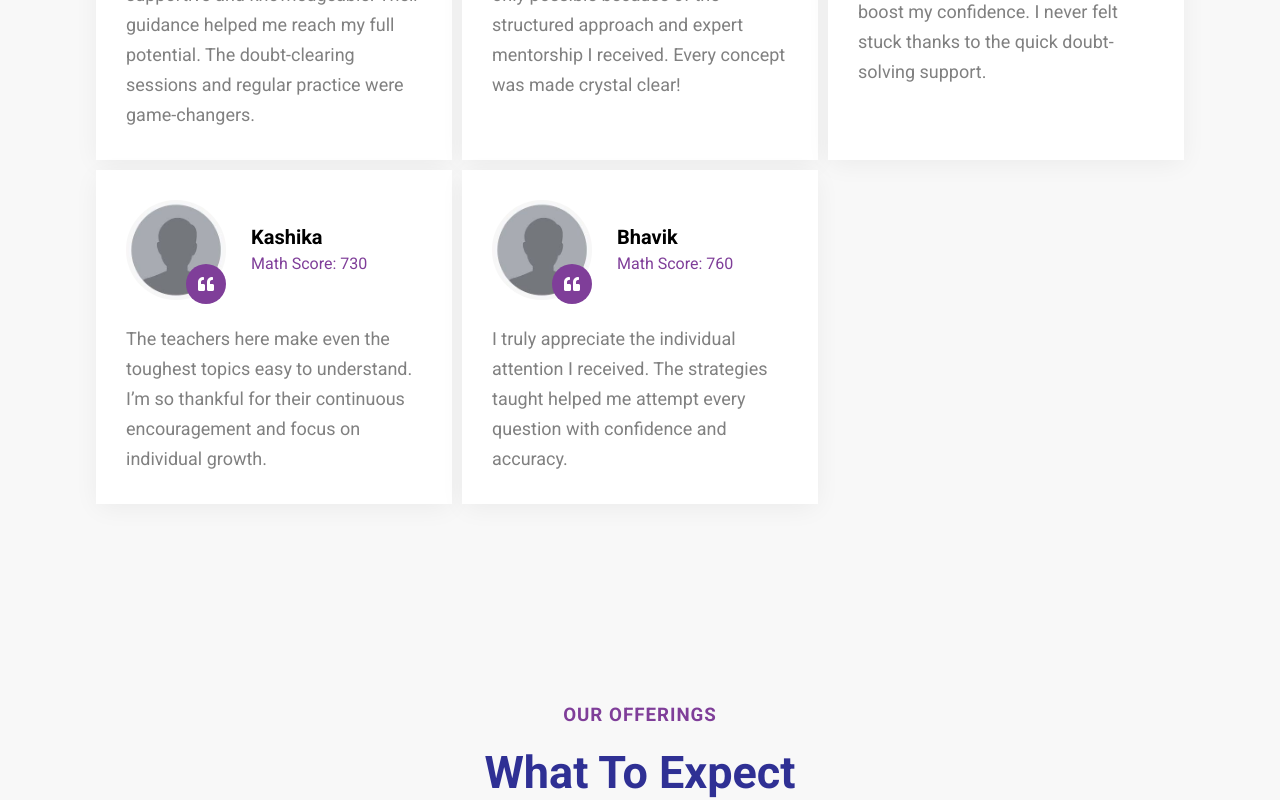
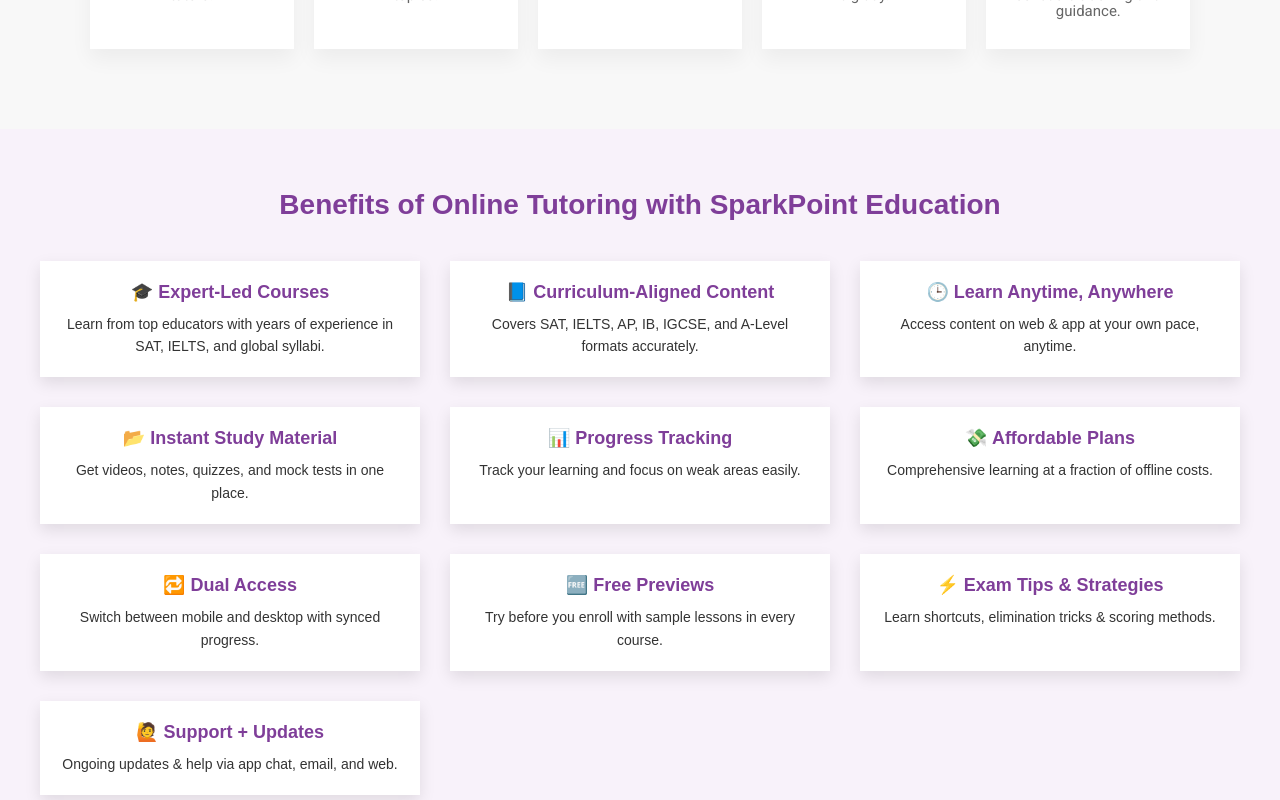
Before and after one commit to vishalsingh612/sparkpointeducation, a React (Create React App) app: page / in a window 1280 px wide. Shown: the part 5380-6180 px from the top of the page. Built offline with nearby package versions, Linux system fonts and the light colour scheme.

Commit message:
new section

```diff
--- /dev/null
+++ b/src/components/home/BenefitsSection.jsx
@@ -0,0 +1,106 @@
+import React from "react"
+
+const benefits = [
+  {
+    title: "🎓 Expert-Led Courses",
+    desc: "Learn from top educators with years of experience in SAT, IELTS, and global syllabi.",
+  },
+  {
+    title: "📘 Curriculum-Aligned Content",
+    desc: "Covers SAT, IELTS, AP, IB, IGCSE, and A-Level formats accurately.",
+  },
+  {
+    title: "🕒 Learn Anytime, Anywhere",
+    desc: "Access content on web & app at your own pace, anytime.",
+  },
+  {
+    title: "📂 Instant Study Material",
+    desc: "Get videos, notes, quizzes, and mock tests in one place.",
+  },
+  {
+    title: "📊 Progress Tracking",
+    desc: "Track your learning and focus on weak areas easily.",
+  },
+  {
+    title: "💸 Affordable Plans",
+    desc: "Comprehensive learning at a fraction of offline costs.",
+  },
+  {
+    title: "🔁 Dual Access",
+    desc: "Switch between mobile and desktop with synced progress.",
+  },
+  {
+    title: "🆓 Free Previews",
+    desc: "Try before you enroll with sample lessons in every course.",
+  },
+  {
+    title: "⚡ Exam Tips & Strategies",
+    desc: "Learn shortcuts, elimination tricks & scoring methods.",
+  },
+  {
+    title: "🙋 Support + Updates",
+    desc: "Ongoing updates & help via app chat, email, and web.",
+  },
+]
+
+const BenefitsSection = () => {
+  const containerStyle = {
+    backgroundColor: "#f8f2fa",
+    padding: "60px 20px",
+    color: "#333",
+    fontFamily: "sans-serif",
+  }
+
+  const gridStyle = {
+    display: "grid",
+    gridTemplateColumns: "repeat(auto-fit, minmax(280px, 1fr))",
+    gap: "30px",
+    maxWidth: "1200px",
+    margin: "0 auto",
+  }
+
+  const boxStyle = {
+    backgroundColor: "#fff",
+    padding: "20px",
+
+    boxShadow: "0 6px 15px rgba(0,0,0,0.1)",
+    textAlign: "center",
+
+  }
+
+  const titleStyle = {
+    fontSize: "18px",
+    fontWeight: "600",
+    marginBottom: "10px",
+    color: "#7F3E99",
+  }
+
+  const descStyle = {
+    fontSize: "14px",
+    lineHeight: 1.6,
+  }
+
+  const sectionTitle = {
+    textAlign: "center",
+    fontSize: "28px",
+    fontWeight: "700",
+    marginBottom: "40px",
+    color: "#7F3E99",
+  }
+
+  return (
+    <section style={containerStyle}>
+      <h2 style={sectionTitle}>Benefits of Online Tutoring with SparkPoint Education</h2>
+      <div style={gridStyle}>
+        {benefits.map((item, index) => (
+          <div key={index} style={boxStyle}>
+            <h3 style={titleStyle}>{item.title}</h3>
+            <p style={descStyle}>{item.desc}</p>
+          </div>
+        ))}
+      </div>
+    </section>
+  )
+}
+
+export default BenefitsSection
--- a/src/components/home/Home.jsx
+++ b/src/components/home/Home.jsx
@@ -7,6 +7,7 @@
 import Testimonal from "./testimonal/Testimonal"
 import PriceCard from "../pricing/PriceCard"
 import Heading from "../common/heading/Heading"
+import BenefitsSection from "./BenefitsSection"
 const Home = () => {
   return (
     <>
@@ -23,8 +24,10 @@
         </div>
       </section>
       <Hblog />
+      <Hprice />
+      <BenefitsSection />
       <Testimonal />
-      <Hprice />
+
     </>
   )
 }
--- a/src/components/home/Hprice.jsx
+++ b/src/components/home/Hprice.jsx
@@ -3,6 +3,11 @@
 import { FaBookOpen, FaFileAlt, FaUserFriends } from "react-icons/fa"
 import "./price.css"
 const offerings = [
+  {
+    icon: <FaUserFriends size={30} color="#5e3fa2" />,
+    title: "One-on-One Live Sessions",
+    desc: "Get personalized attention with expert tutors.",
+  },
   {
     icon: <FaBookOpen size={30} color="#5e3fa2" />,
     title: "Complete Study Material",
@@ -20,9 +25,11 @@
   },
   {
     icon: <FaUserFriends size={30} color="#5e3fa2" />,
-    title: "One-on-One Live Sessions",
-    desc: "Get personalized attention with expert tutors.",
+    title: "Personal Mentor Support",
+    desc: "Every student will get a expert mentor for daily schedule tracking and guidance.",
   },
+
+
 ]
 
 const Hprice = () => {
--- a/src/components/home/price.css
+++ b/src/components/home/price.css
@@ -1,8 +1,8 @@
 .offerings-grid {
     display: grid;
     grid-template-columns: repeat(auto-fit, minmax(160px, 1fr));
-    width: 80%;
-    gap: 30px;
+    width: 86%;
+    gap: 20px;
     margin-top: 20px;
     margin: auto;
   }
@@ -40,4 +40,5 @@
   .offering-desc {
     color: #666;
     font-size: 15px;
+    line-height: 16px;
   }
```
